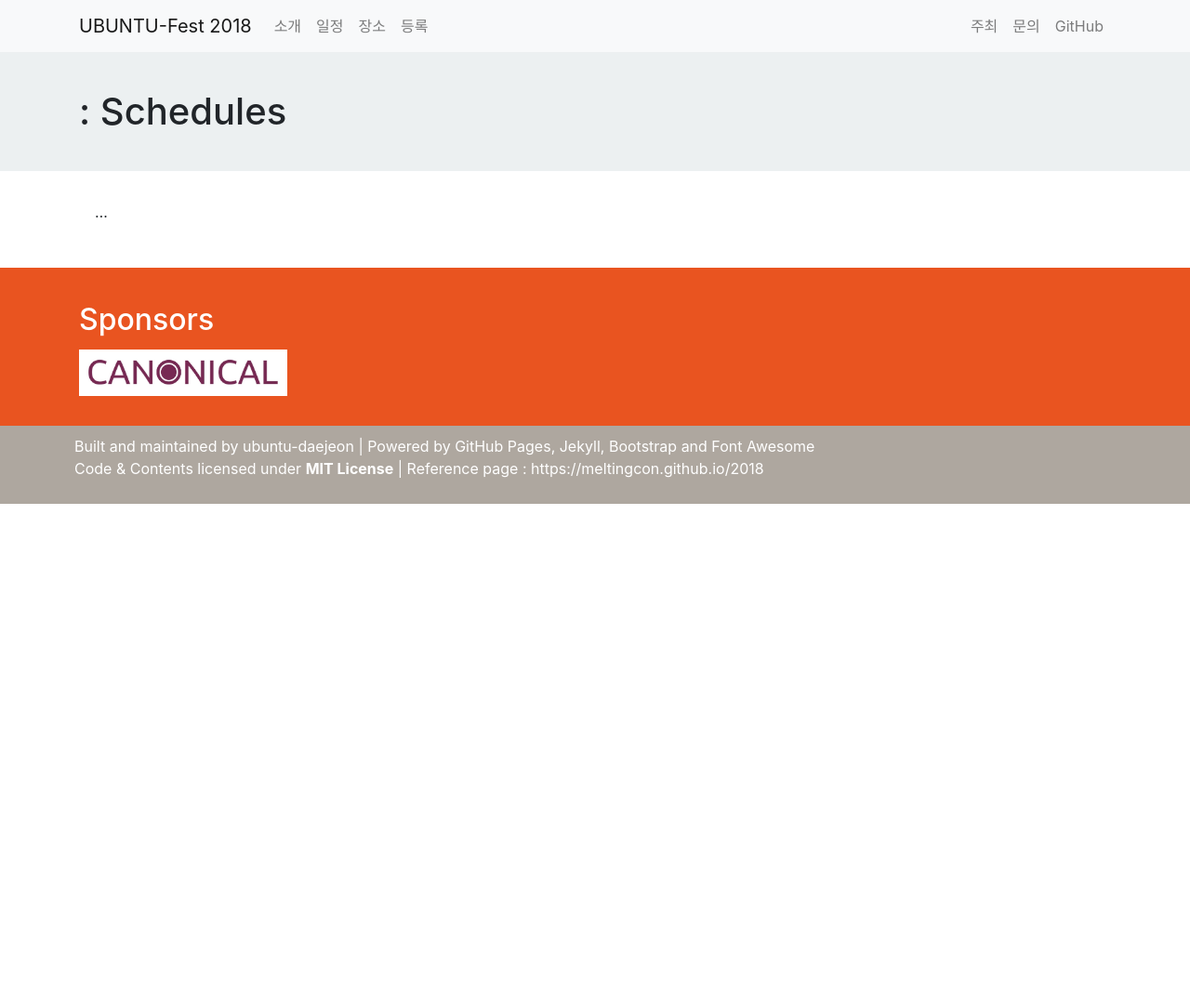
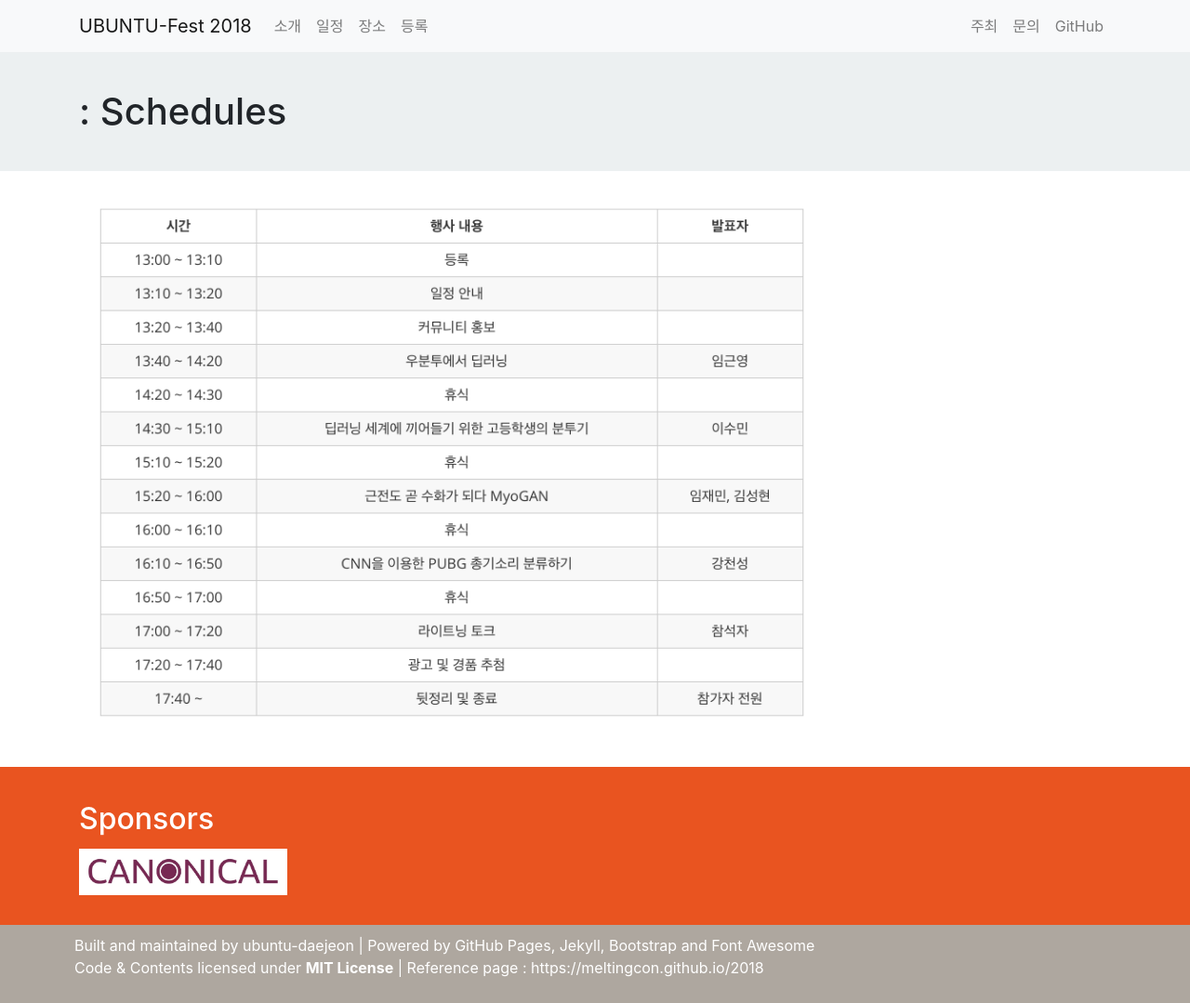
Before and after one commit to ubuntu-kr/ubuntu-fest, a Jekyll site: the page built from nav_schedules.md, in a window 1280 px wide and 1079 px high. Shown: the whole window at 93% size. Built offline with Jekyll 4.4.1, drawn with Linux system fonts in a browser that asks for light colours.

Commit message:
Add: schedule image file and link to nav_schedules.md

```diff
--- a/nav_schedules.md
+++ b/nav_schedules.md
@@ -4,4 +4,5 @@ title: ": Schedules"
 #icon: <i class="fas fa-info-circle"></i>
 permalink: /schedules/
 ---
-...
+
+<img src="{{ site.baseurl }}/assets/imgs/schedule.png" style="width: 60vw">
```
Also changed, not shown: assets/imgs/schedule.png (added).
